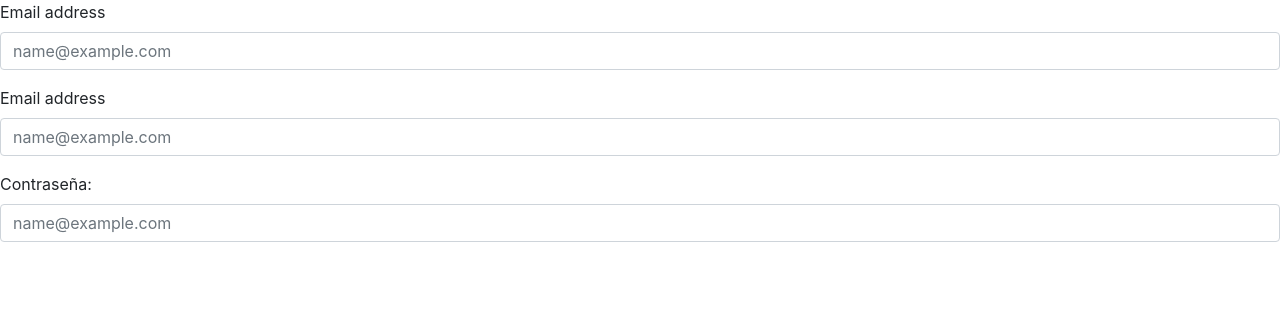
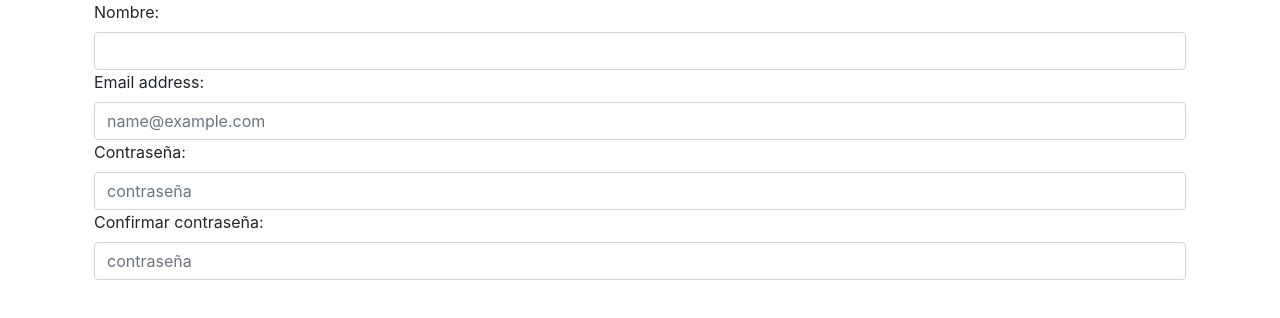
Before and after one commit to carloscianci/proyecto-diario-front, a React (Create React App) app: page / in a window 1280 px wide. Shown: the top 318 px of the page. Built offline with nearby package versions, Linux system fonts and the light colour scheme.

Commit message:
cambios en formulario

```diff
--- a/package.json
+++ b/package.json
@@ -8,7 +8,7 @@
     "@testing-library/user-event": "^13.5.0",
     "react": "^18.1.0",
     "react-dom": "^18.1.0",
-    "react-scripts": "5.0.1",
+    "react-scripts": "^5.0.1",
     "web-vitals": "^2.1.4"
   },
   "scripts": {
--- a/src/Components/FormUser/FormUser.js
+++ b/src/Components/FormUser/FormUser.js
@@ -1,18 +1,26 @@
 const FormUser = () => {
   return(
     <>
-      <div class="mb-3">
-        <label for="exampleFormControlInput1" class="form-label">Email address</label>
-        <input type="email" class="form-control" id="exampleFormControlInput1" placeholder="name@example.com" />
-      </div>
-      <div class="mb-3">
-        <label for="exampleFormControlInput1" class="form-label">Email address</label>
-        <input type="email" class="form-control" id="exampleFormControlInput1" placeholder="name@example.com" />
-      </div>
-      <div class="mb-3">
-        <label for="contraseña" class="form-label">Contraseña: </label>
-        <input type="password" class="form-control" id="contraseña" placeholder="name@example.com" />
-      </div>
+      <section className="container d-flex justify-content-center">
+        <div className="d-flex container flex-column justify-content-center size">
+          <div className="item-registro">
+            <label for="nombreCompleto" className="form-label">Nombre: </label>
+            <input type="text" className="form-control" id="nombreCompleto" placeholder="" />
+          </div>
+          <div className="item-registro">
+            <label for="email" className="form-label">Email address: </label>
+            <input type="email" className="form-control" id="email" placeholder="name@example.com" />
+          </div>
+          <div className="item-registro">
+            <label for="contraseña" className="form-label">Contraseña: </label>
+            <input type="password" className="form-control" id="contraseña" placeholder="contraseña" />
+          </div>
+          <div className="item-registro">
+            <label for="contraseña" className="form-label">Confirmar contraseña: </label>
+            <input type="password" className="form-control" id="contraseña" placeholder="contraseña" />
+          </div>
+        </div>
+      </section>
     </>
   );
 }
--- a/src/Components/FormUser/formUser.css
+++ b/src/Components/FormUser/formUser.css
@@ -0,0 +1,19 @@
+*{
+    height: 0px;
+    width: 0px;
+    margin: 0px;
+    padding: 0px;
+}
+.size{
+    height: 100px;
+    width: 200px;
+}
+.item-registro{
+    padding: 10px;
+    height: 50px;
+    width: 100px;
+}
+.container{
+    height: 800px;
+    width: 100%;
+}
```
Also changed, not shown: 1 other file (tests, documents, lock files or other folders).
